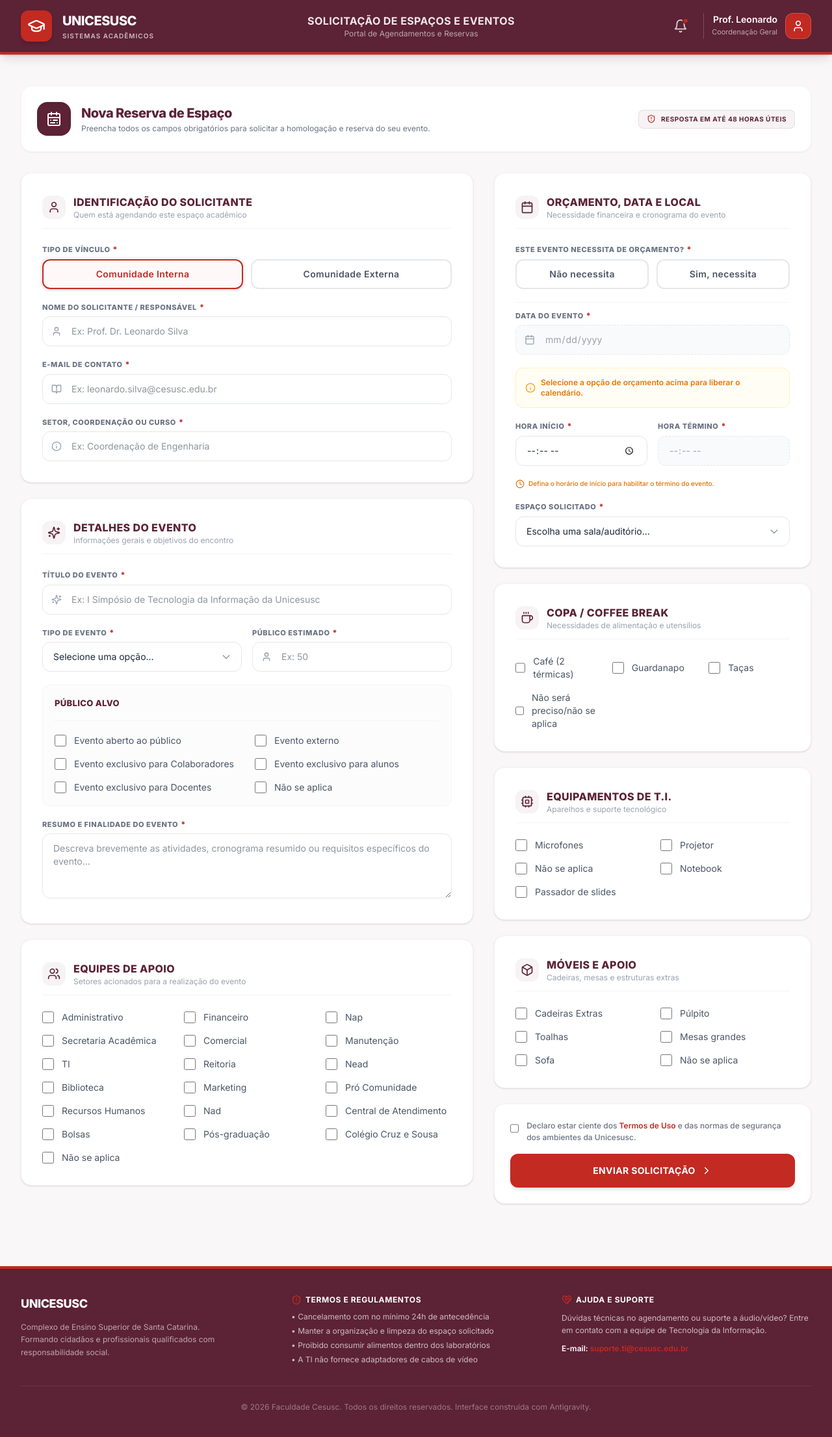
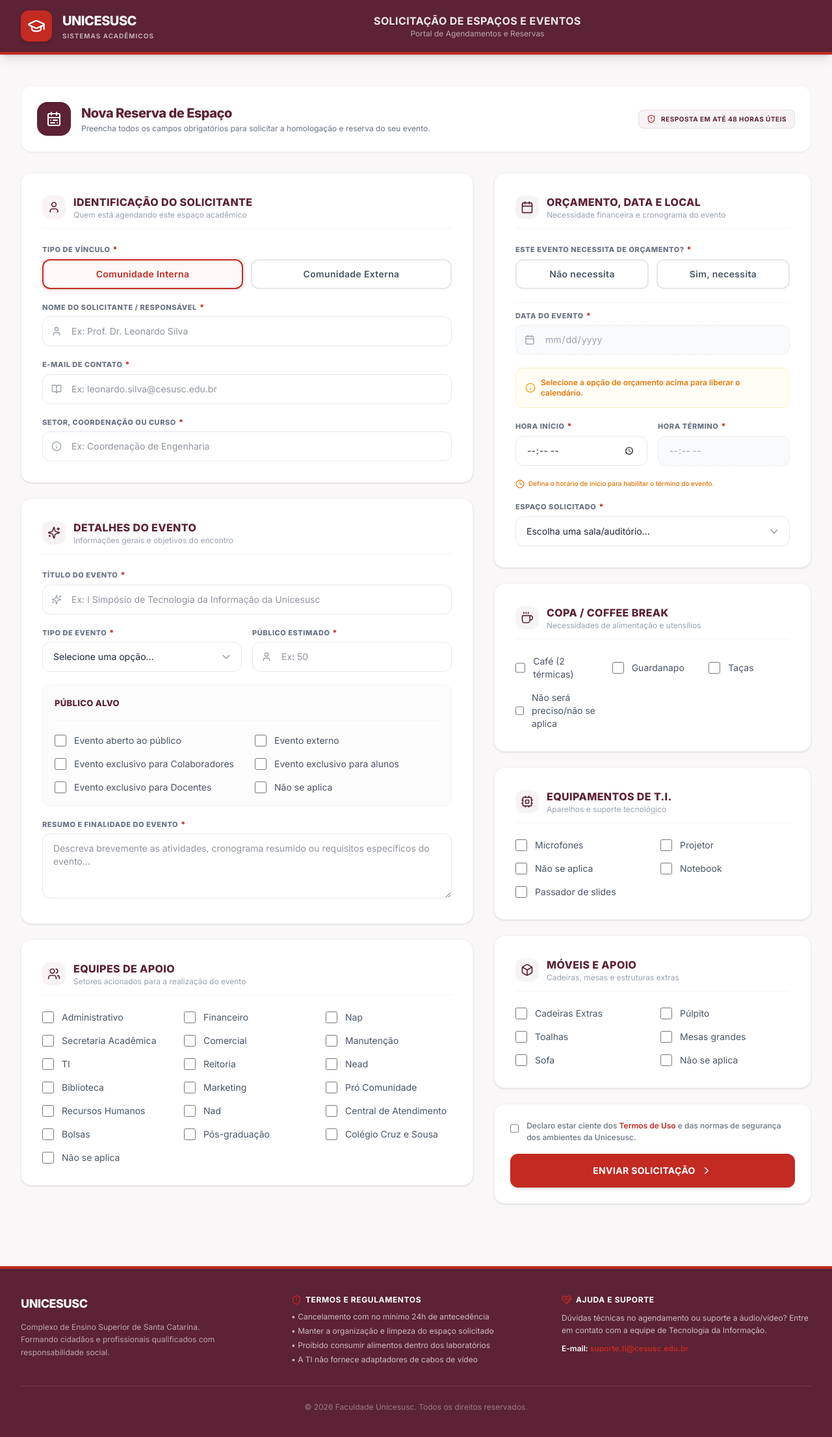
Before and after one commit to LeonardoKako/Forms-Unicesusc, a React (Vite) app in the folder Frontend/: page / in a window 1280 px wide. Shown: the whole page at 65% size. Built offline with nearby package versions, Linux system fonts and the light colour scheme.

Commit message:
Footer and Header

```diff
--- a/Frontend/src/App.tsx
+++ b/Frontend/src/App.tsx
@@ -1,6 +1,7 @@
 import Header from "./components/Header";
+import Footer from "./components/Footer";
 import EventForm from "./features/EventForm";
-import { CalendarRange, ShieldAlert, HeartHandshake } from "lucide-react";
+import { CalendarRange, ShieldAlert } from "lucide-react";
 
 export default function App() {
   return (
@@ -38,67 +39,7 @@
         <EventForm />
       </main>
 
-      {/* Institutional Footer */}
-      <footer className='bg-brand text-white/80 py-10 mt-12 border-t-4 border-primary'>
-        <div className='max-w-7xl mx-auto px-4 sm:px-6 lg:px-8'>
-          <div className='grid grid-cols-1 md:grid-cols-3 gap-8 text-sm'>
-            {/* Column 1: Info Unicesusc */}
-            <div className='space-y-3'>
-              <div className='flex items-center space-x-1.5'>
-                <span className='font-extrabold text-white text-lg tracking-tight'>
-                  UNICESUSC
-                </span>
-              </div>
-              <p className='text-xs text-white/60 leading-relaxed max-w-xs'>
-                Complexo de Ensino Superior de Santa Catarina. Formando cidadãos
-                e profissionais qualificados com responsabilidade social.
-              </p>
-            </div>
-
-            {/* Column 2: Normas de Uso */}
-            <div className='space-y-2.5'>
-              <h4 className='font-bold text-white uppercase tracking-wider text-xs flex items-center gap-1.5'>
-                <ShieldAlert className='h-4 w-4 text-primary' />
-                <span>Termos e Regulamentos</span>
-              </h4>
-              <ul className='space-y-1.5 text-xs text-white/70'>
-                <li>• Cancelamento com no mínimo 24h de antecedência</li>
-                <li>• Manter a organização e limpeza do espaço solicitado</li>
-                <li>• Proibido consumir alimentos dentro dos laboratórios</li>
-                <li>• A TI não fornece adaptadores de cabos de vídeo</li>
-              </ul>
-            </div>
-
-            {/* Column 3: Suporte Técnico */}
-            <div className='space-y-2.5'>
-              <h4 className='font-bold text-white uppercase tracking-wider text-xs flex items-center gap-1.5'>
-                <HeartHandshake className='h-4 w-4 text-primary' />
-                <span>Ajuda e Suporte</span>
-              </h4>
-              <p className='text-xs text-white/70 leading-relaxed'>
-                Dúvidas técnicas no agendamento ou suporte a áudio/vídeo? Entre
-                em contato com a equipe de Tecnologia da Informação.
-              </p>
-              <div className='text-xs font-semibold text-white mt-2'>
-                <span>E-mail: </span>
-                <a
-                  href='mailto:suporte.ti@cesusc.edu.br'
-                  className='text-primary hover:underline'
-                >
-                  suporte.ti@cesusc.edu.br
-                </a>
-              </div>
-            </div>
-          </div>
-
-          <div className='mt-8 pt-6 border-t border-white/10 text-center text-xs text-white/40'>
-            <p>
-              © {new Date().getFullYear()} Faculdade Cesusc. Todos os direitos
-              reservados. Interface construída com Antigravity.
-            </p>
-          </div>
-        </div>
-      </footer>
+      <Footer />
     </div>
   );
 }
--- /dev/null
+++ b/Frontend/src/components/Footer.tsx
@@ -0,0 +1,66 @@
+import { ShieldAlert, HeartHandshake } from "lucide-react";
+
+export default function Footer() {
+  return (
+    <footer className='bg-brand text-white/80 py-10 mt-12 border-t-4 border-primary'>
+      <div className='max-w-7xl mx-auto px-4 sm:px-6 lg:px-8'>
+        <div className='grid grid-cols-1 md:grid-cols-3 gap-8 text-sm'>
+          {/* Column 1: Info Unicesusc */}
+          <div className='space-y-3'>
+            <div className='flex items-center space-x-1.5'>
+              <span className='font-extrabold text-white text-lg tracking-tight'>
+                UNICESUSC
+              </span>
+            </div>
+            <p className='text-xs text-white/60 leading-relaxed max-w-xs'>
+              Complexo de Ensino Superior de Santa Catarina. Formando cidadãos
+              e profissionais qualificados com responsabilidade social.
+            </p>
+          </div>
+
+          {/* Column 2: Normas de Uso */}
+          <div className='space-y-2.5'>
+            <h4 className='font-bold text-white uppercase tracking-wider text-xs flex items-center gap-1.5'>
+              <ShieldAlert className='h-4 w-4 text-primary' />
+              <span>Termos e Regulamentos</span>
+            </h4>
+            <ul className='space-y-1.5 text-xs text-white/70'>
+              <li>• Cancelamento com no mínimo 24h de antecedência</li>
+              <li>• Manter a organização e limpeza do espaço solicitado</li>
+              <li>• Proibido consumir alimentos dentro dos laboratórios</li>
+              <li>• A TI não fornece adaptadores de cabos de vídeo</li>
+            </ul>
+          </div>
+
+          {/* Column 3: Suporte Técnico */}
+          <div className='space-y-2.5'>
+            <h4 className='font-bold text-white uppercase tracking-wider text-xs flex items-center gap-1.5'>
+              <HeartHandshake className='h-4 w-4 text-primary' />
+              <span>Ajuda e Suporte</span>
+            </h4>
+            <p className='text-xs text-white/70 leading-relaxed'>
+              Dúvidas técnicas no agendamento ou suporte a áudio/vídeo? Entre
+              em contato com a equipe de Tecnologia da Informação.
+            </p>
+            <div className='text-xs font-semibold text-white mt-2'>
+              <span>E-mail: </span>
+              <a
+                href='mailto:suporte.ti@cesusc.edu.br'
+                className='text-primary hover:underline'
+              >
+                suporte.ti@cesusc.edu.br
+              </a>
+            </div>
+          </div>
+        </div>
+
+        <div className='mt-8 pt-6 border-t border-white/10 text-center text-xs text-white/40'>
+          <p>
+            © {new Date().getFullYear()} Faculdade Unicesusc. Todos os direitos
+            reservados.
+          </p>
+        </div>
+      </div>
+    </footer>
+  );
+}
--- a/Frontend/src/components/Header.tsx
+++ b/Frontend/src/components/Header.tsx
@@ -1,4 +1,4 @@
-import { GraduationCap, Bell, User } from 'lucide-react'
+import { GraduationCap } from 'lucide-react'
 
 export default function Header() {
   return (
@@ -36,20 +36,7 @@
               className="relative p-2 rounded-xl text-white/80 hover:text-white hover:bg-white/10 transition-colors focus:outline-none focus:ring-2 focus:ring-primary/50"
               aria-label="Notificações"
             >
-              <Bell className="h-5.5 w-5.5" />
-              <span className="absolute top-1.5 right-1.5 h-2.5 w-2.5 rounded-full bg-primary border-2 border-brand animate-pulse"></span>
             </button>
-
-            {/* User Profile Info */}
-            <div className="flex items-center space-x-3 pl-3 border-l border-white/20">
-              <div className="text-right hidden sm:block">
-                <p className="text-sm font-semibold leading-none">Prof. Leonardo</p>
-                <p className="text-[11px] text-white/60 mt-1">Coordenação Geral</p>
-              </div>
-              <div className="h-10 w-10 rounded-xl bg-primary border border-white/20 flex items-center justify-center text-white font-bold text-sm tracking-wide shadow-inner cursor-pointer hover:bg-primary/95 hover:shadow-md transition-all duration-200">
-                <User className="h-5 w-5 text-white" />
-              </div>
-            </div>
           </div>
 
         </div>
```
